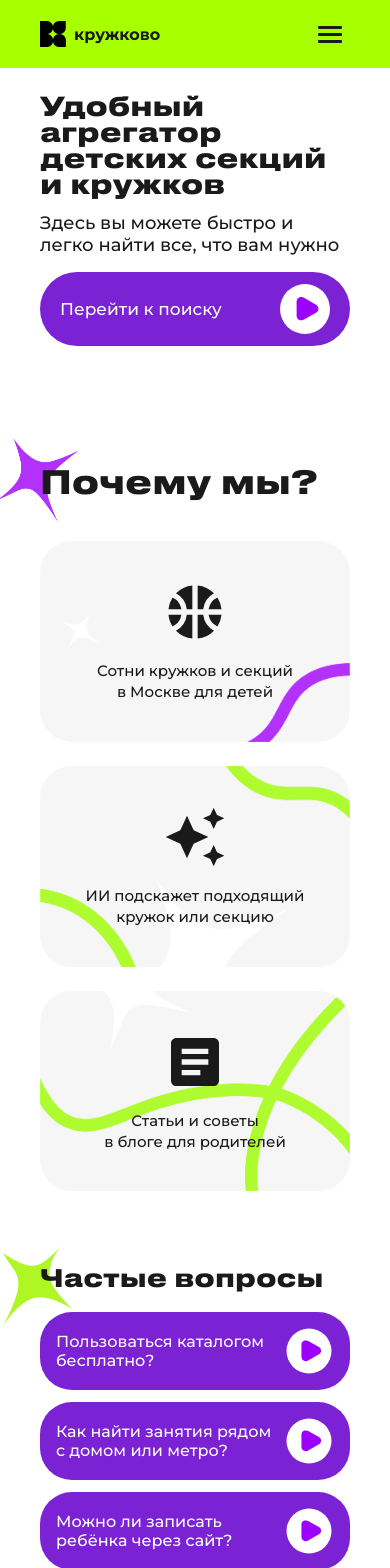
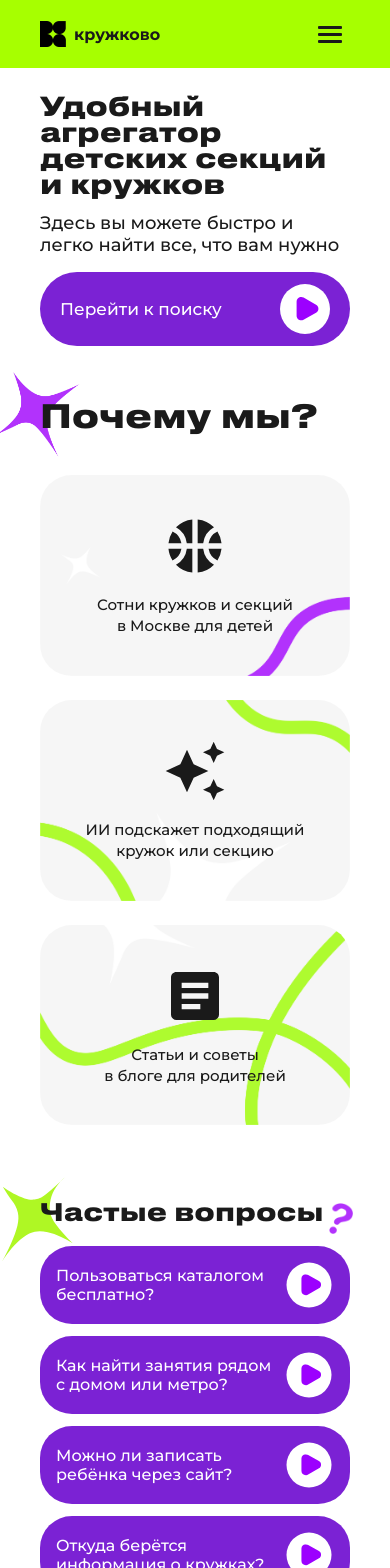
Before and after one commit to medvedevreact/kruzhkovo, a Next.js app in the folder client/: page / in a window 390 px wide. Shown: the top 1568 px of the page. Built offline with nearby package versions, Linux system fonts and the light colour scheme.

Commit message:
fix: отступы, изображения

```diff
--- a/client/src/app/components/AboutSection/index.module.css
+++ b/client/src/app/components/AboutSection/index.module.css
@@ -116,6 +116,10 @@
     gap: 0;
   }
 
+  .aboutContent {
+    flex: none;
+  }
+
   .aboutTitle {
     font-size: 32px;
   }
--- a/client/src/app/components/FaqSection/index.module.css
+++ b/client/src/app/components/FaqSection/index.module.css
@@ -9,9 +9,15 @@
   position: relative;
 }
 
+.faqHeader {
+  position: relative;
+}
+
 .faqTitle {
   position: relative;
   z-index: 1;
+  display: inline-block;
+  margin: 0;
   font-size: 32px;
   font-weight: 700;
   font-family: var(--font-druk), sans-serif;
@@ -22,6 +28,15 @@
   left: -45px;
   z-index: 0;
   top: -20px;
+  pointer-events: none;
+}
+
+.faqTitleQuestion {
+  position: absolute;
+  left: calc(100% + 0.25em);
+  top: -2px;
+  width: 40px;
+  height: auto;
   pointer-events: none;
 }
 
@@ -138,6 +153,12 @@
     font-size: 28px;
   }
 
+  .faqTitleQuestion {
+    width: 56px;
+    left: calc(100% + 0.3em);
+    top: 0.25em;
+  }
+
   .faqTrigger {
     min-height: auto;
     font-size: 18px;
@@ -149,6 +170,9 @@
     margin-top: 10px;
     padding: 16px 20px;
     border-radius: 24px;
+  }
+  .faqTitleQuestion {
+    width: 32px;
   }
 }
 
@@ -164,6 +188,12 @@
   .faqTitle {
     font-size: 24px;
     line-height: 1.2;
+  }
+
+  .faqTitleQuestion {
+    width: 48px;
+    left: calc(100% + 0.25em);
+    top: 0.22em;
   }
 
   .faqList {
@@ -195,4 +225,7 @@
   .faqAnswer {
     font-size: 14px;
   }
+  .faqTitleQuestion {
+    width: 24px;
+  }
 }
--- a/client/src/app/components/FaqSection/index.tsx
+++ b/client/src/app/components/FaqSection/index.tsx
@@ -52,6 +52,7 @@ export function FaqSection() {
     <section className={styles.faq}>
       <Container>
         <div className={styles.faqInner}>
+          <div className={styles.faqHeader}>
             <Image
               src="/icons/green-star.svg"
               alt=""
@@ -60,7 +61,18 @@ export function FaqSection() {
               className={styles.faqTitleDecoration}
               sizes="85px"
             />
-          <h2 className={styles.faqTitle}>Частые вопросы</h2>
+            <h2 className={styles.faqTitle}>
+              Частые вопросы
+              <Image
+                src="/vopros.png"
+                alt=""
+                width={68}
+                height={90}
+                className={styles.faqTitleQuestion}
+                sizes="68px"
+              />
+            </h2>
+          </div>
           <ul className={styles.faqList}>
             {FAQ_ITEMS.map((item) => {
               const isOpen = !!open[item.id];
```
Also changed, not shown: client/public/vopros.png (added). Lines whose indentation alone changed are shown as unchanged.
